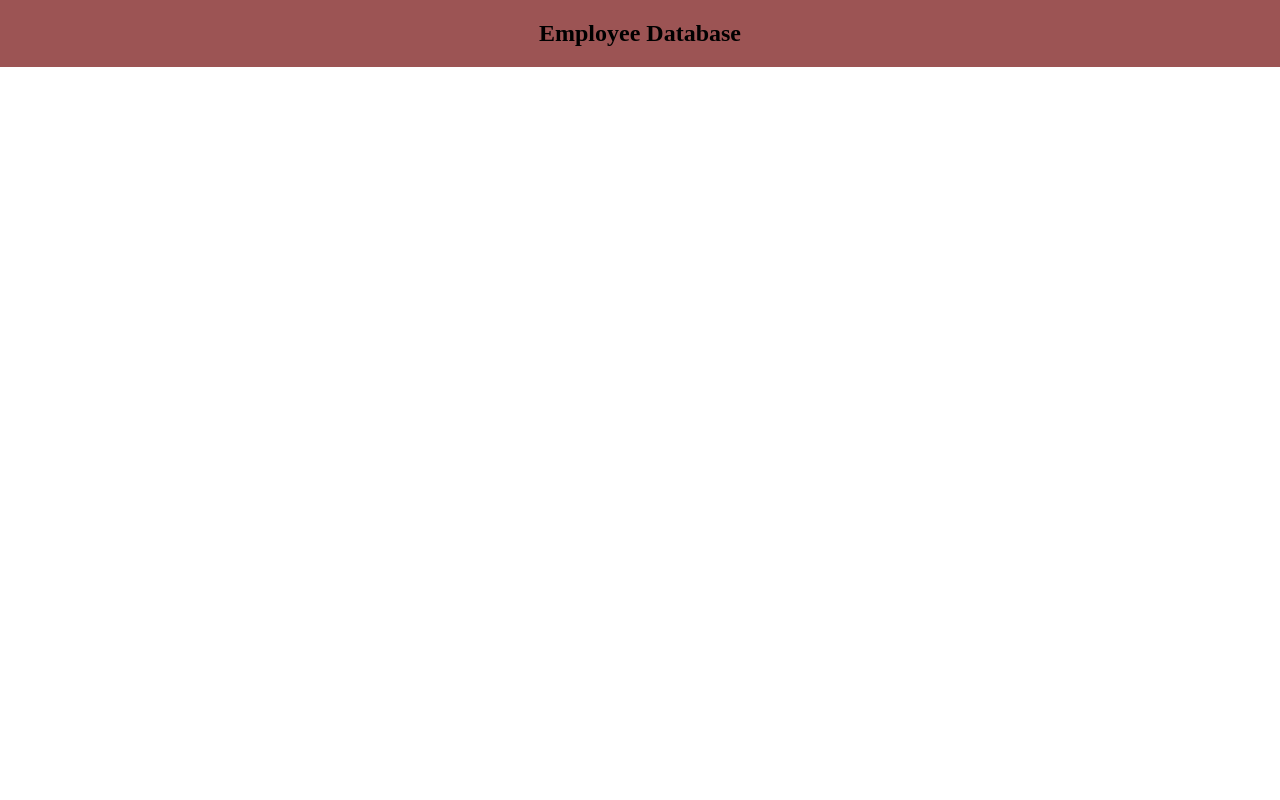
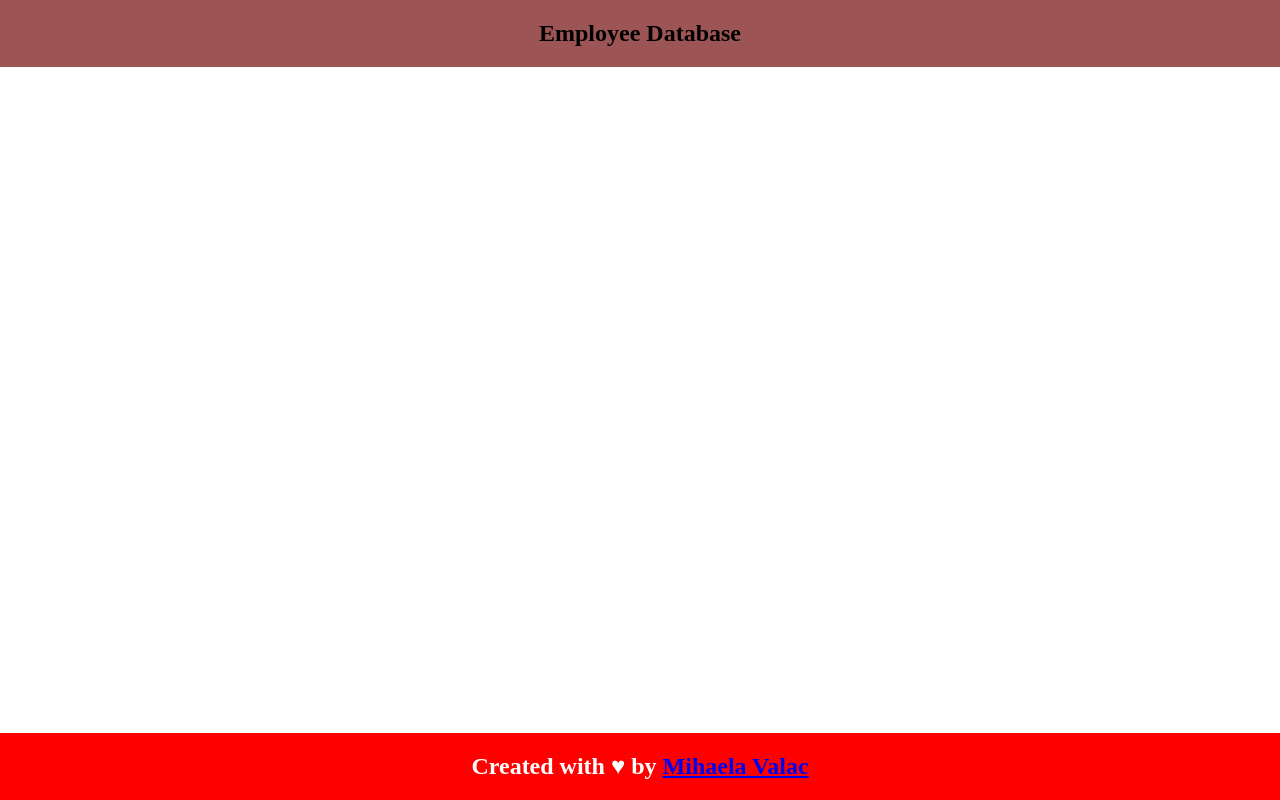
Before and after one commit to mihaelavalac/employee-summary, a plain HTML site: page index.html in a window 1280 px wide. Drawn offline with nearby package versions, Linux system fonts and the light colour scheme.

Commit message:
Added the footer

```diff
--- a/index.html
+++ b/index.html
@@ -5,14 +5,22 @@
     <meta http-equiv="X-UA-Compatible" content="IE=edge" />
     <meta name="viewport" content="width=device-width, initial-scale=1.0" />
     <title>Employee Data Base</title>
-    <link rel="stylesheet" href="styles.css">
+    <link rel="stylesheet" href="styles.css" />
   </head>
   <body>
-    <nav class="navbar"><h2 style="text-align: center;">Employee Database</h2></nav>
+    <nav class="navbar">
+      <h2 style="text-align: center">Employee Database</h2>
+    </nav>
     <div class="container">
-      <header></header>
+      <header>jjjjjj</header>
     </div>
-    <footer></footer>
+
+    <footer>
+      <h2>
+        Created with &hearts; by
+        <a href="https://github.com/mihaelavalac">Mihaela Valac</a>
+      </h2>
+    </footer>
     <script
       src="https://code.jquery.com/jquery-3.3.1.slim.min.js"
       integrity="sha384-q8i/X+965DzO0rT7abK41JStQIAqVgRVzpbzo5smXKp4YfRvH+8abtTE1Pi6jizo"
--- a/styles.css
+++ b/styles.css
@@ -8,3 +8,12 @@
   top: 0;
   width: 100%;
 }
+footer {
+  position: fixed;
+  left: 0;
+  bottom: 0;
+  width: 100%;
+  background-color: red;
+  color: white;
+  text-align: center;
+}
```
